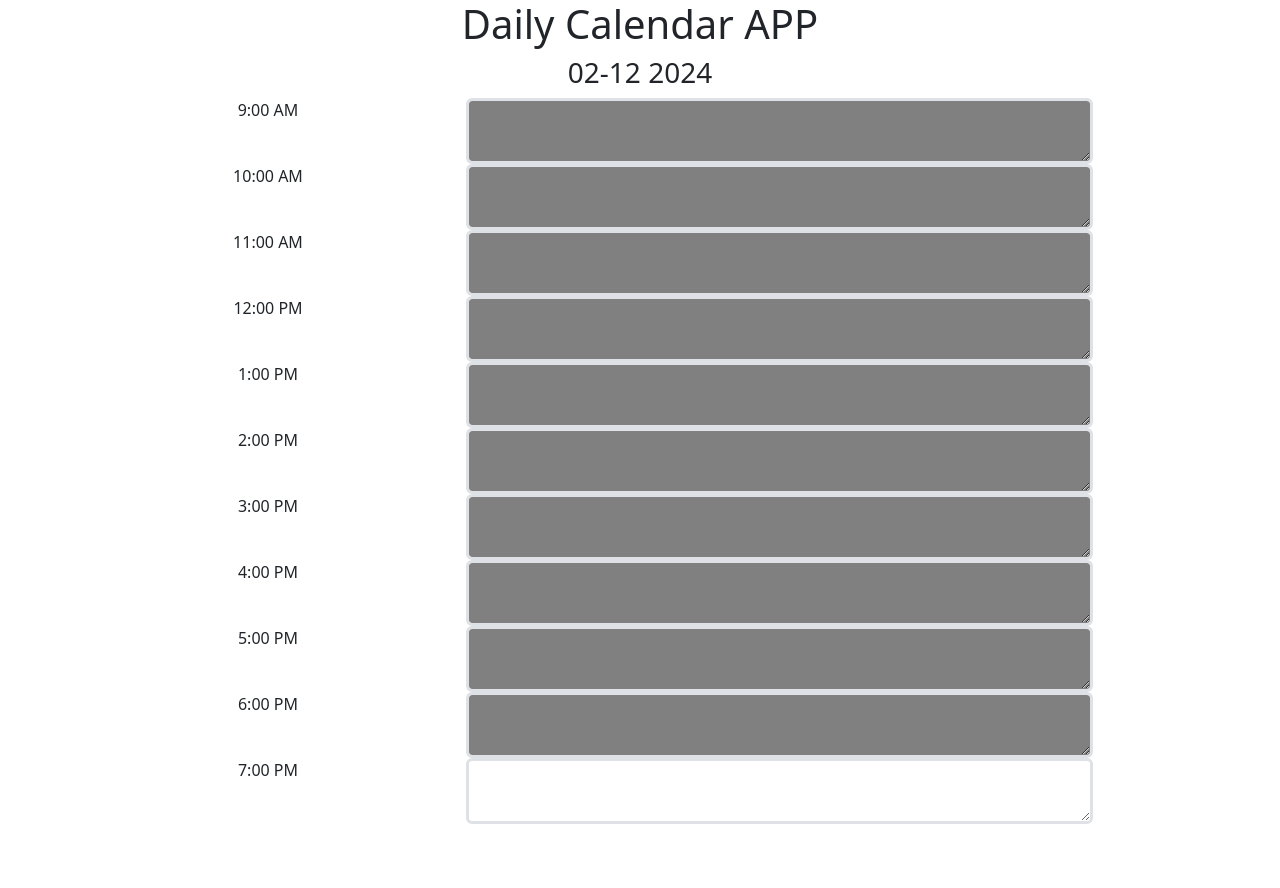
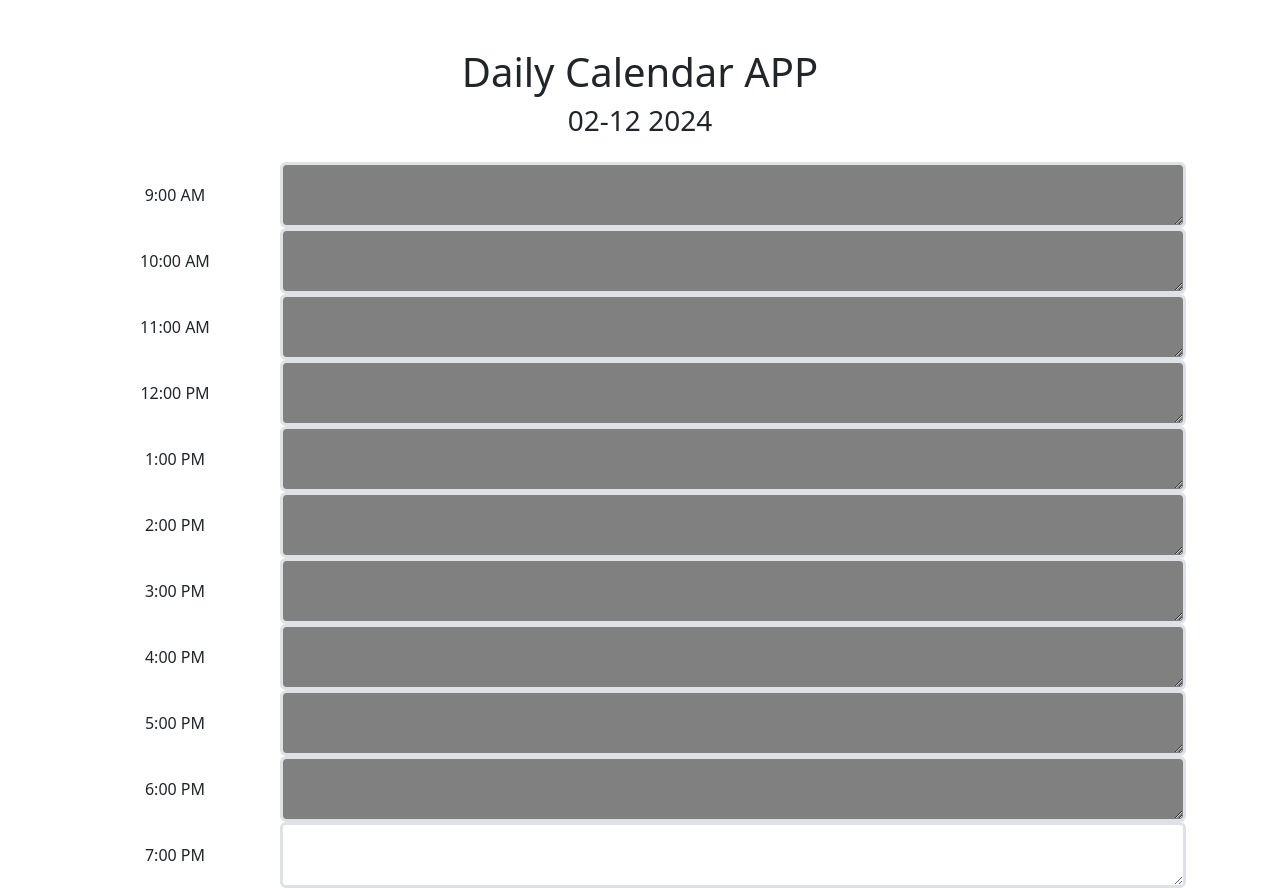
Before and after one commit to Meehan-007/calendar, a React (Create React App) app: page / in a window 1280 px wide. Before the commit the page ends 824 px from the top, so only its background shows below. Built offline with nearby package versions, Linux system fonts and the light colour scheme.

Commit message:
added CSS

```diff
--- a/src/Calendar.js
+++ b/src/Calendar.js
@@ -39,11 +39,11 @@ console.log(formattedDate);
 
     return(
         <main>
-        <section>
+        <section className='mt-5'>
               <h1> Daily Calendar APP </h1>
-              <h3> {formattedDate} </h3>
+              <h3 className='mt-2'> {formattedDate} </h3>
         </section>
-        <section className='container'>
+        <section className='container mt-4'>
 
           <TimeRow hours={hours} />
 
--- a/src/componets/time.js
+++ b/src/componets/time.js
@@ -12,15 +12,15 @@ const TimeRow = ({ hours }) => {
         <section>
             {hours.map(hour => (
 
-            <div key={hour.id} className='col-12 row mx-auto'>
-           <div className='col-4'>
+            <div key={hour.id} className='col-12 row mx-auto d-flex align-items-center'>
+           <div className='col-2'>
             {hour.hour}
            </div>
 
-           <div className='col-7 form-group ' >
+           <div className='col-10 form-group ' >
              <textarea className='form-control border border-3' style={{
-                backgroundColor: hour.id < currentHour ? 'grey' : hour.id == currentHour ? 'white' : 'lightgrey'
-
+                backgroundColor: hour.id < currentHour ? 'grey' : hour.id == currentHour ? 'white' : 'lightgrey',
+               color: hour.id < currentHour ? 'white' : 'black'
            }} defaultValue={hour.text}/>
            </div>
            </div>
```
